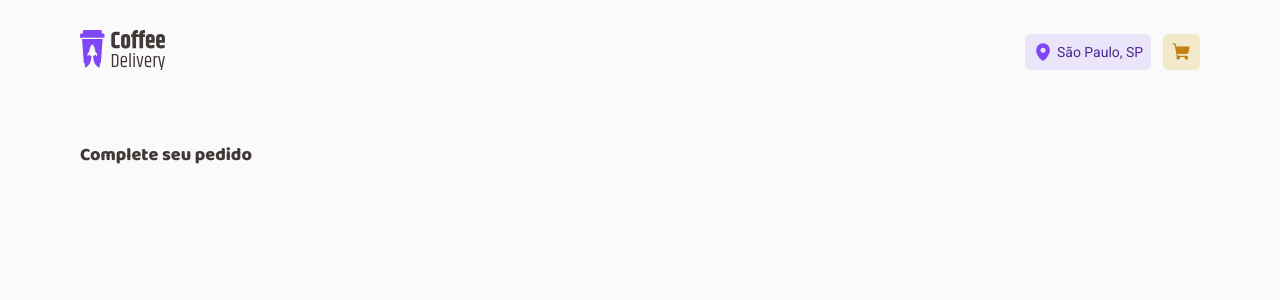
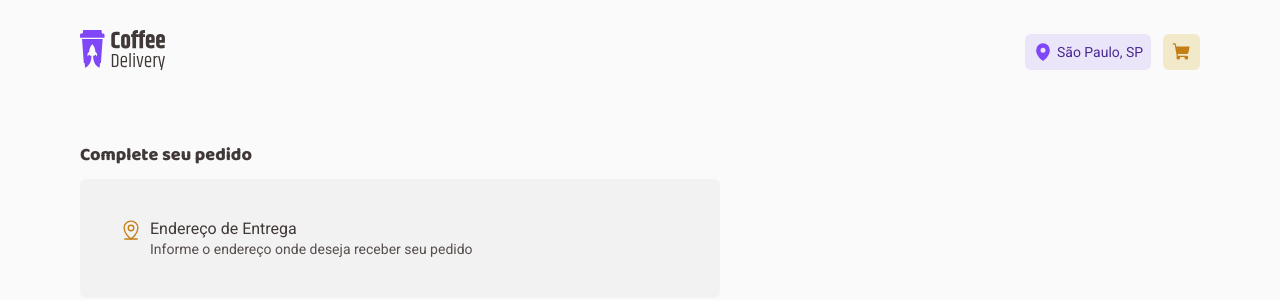
Before and after one commit to felipe-gomes-vicente/coffee-delivery, a React (Vite) app: page /completeOrder in a window 1280 px wide. Shown: the top 300 px of the page. Built offline with nearby package versions, Linux system fonts and the light colour scheme.

Commit message:
created component SectionTitle

```diff
--- a/src/pages/CompleteOrder/components/CompleteOrderForm/index.tsx
+++ b/src/pages/CompleteOrder/components/CompleteOrderForm/index.tsx
@@ -1,13 +1,26 @@
+import { MapPinLine } from "phosphor-react";
+
+import { SectionTitle } from "../SectionTitle";
 import { TitleText } from "../../../../components/Typography";
+import { useTheme } from "styled-components";
 
-import { CompleteOrderFormContainer } from "./styles";
+import { CompleteOrderFormContainer, FormSectionContainer } from "./styles";
 
 export function CompleteOrderForm() {
+  const { colors } = useTheme();
+
   return (
     <CompleteOrderFormContainer>
       <TitleText size="xs" color="subtitle">
         Complete seu pedido
       </TitleText>
+      <FormSectionContainer>
+        <SectionTitle
+          title="Endereço de Entrega"
+          subtitle="Informe o endereço onde deseja receber seu pedido"
+          icon={<MapPinLine color={colors["brand-yellow-dark"]} size={22} />}
+        />
+      </FormSectionContainer>
     </CompleteOrderFormContainer>
   )
 }
--- /dev/null
+++ b/src/pages/CompleteOrder/components/SectionTitle/index.tsx
@@ -0,0 +1,21 @@
+import { ReactNode } from "react";
+import { RegularText } from "../../../../components/Typography";
+import { SectionTitleContainer } from "./styles";
+
+interface SectionTitleProps {
+  title: string;
+  subtitle: string;
+  icon: ReactNode;
+}
+
+export function SectionTitle({ title, subtitle, icon }: SectionTitleProps) {
+  return (
+    <SectionTitleContainer>
+      {icon}
+      <div>
+        <RegularText color="subtitle">{title}</RegularText>
+        <RegularText size="s">{subtitle}</RegularText>
+      </div>
+    </SectionTitleContainer>
+  );
+}
--- /dev/null
+++ b/src/pages/CompleteOrder/components/SectionTitle/styles.ts
@@ -0,0 +1,6 @@
+import styled from "styled-components";
+
+export const SectionTitleContainer = styled.div`
+  display: flex;
+  gap: 0.5rem;
+`;
```
